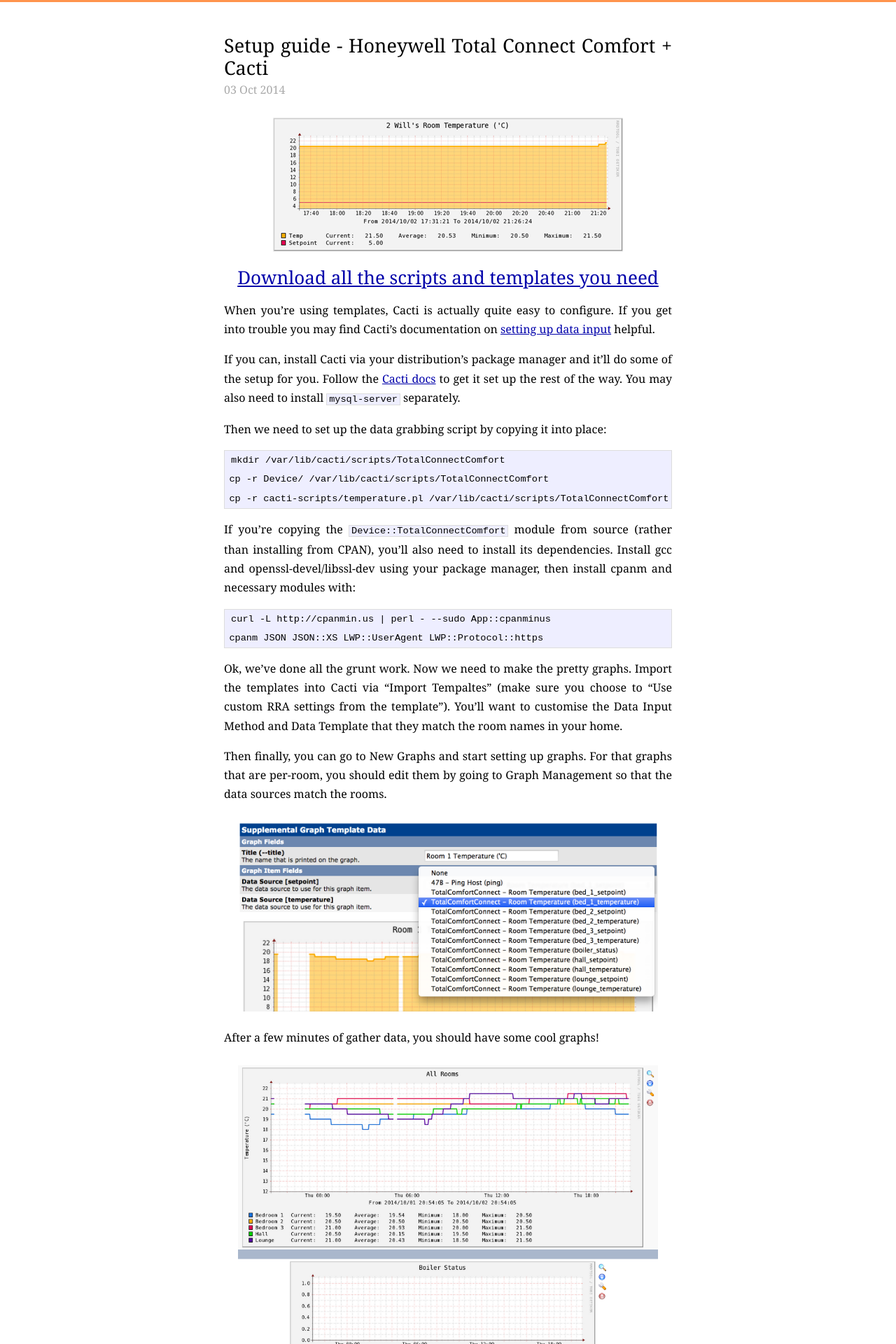
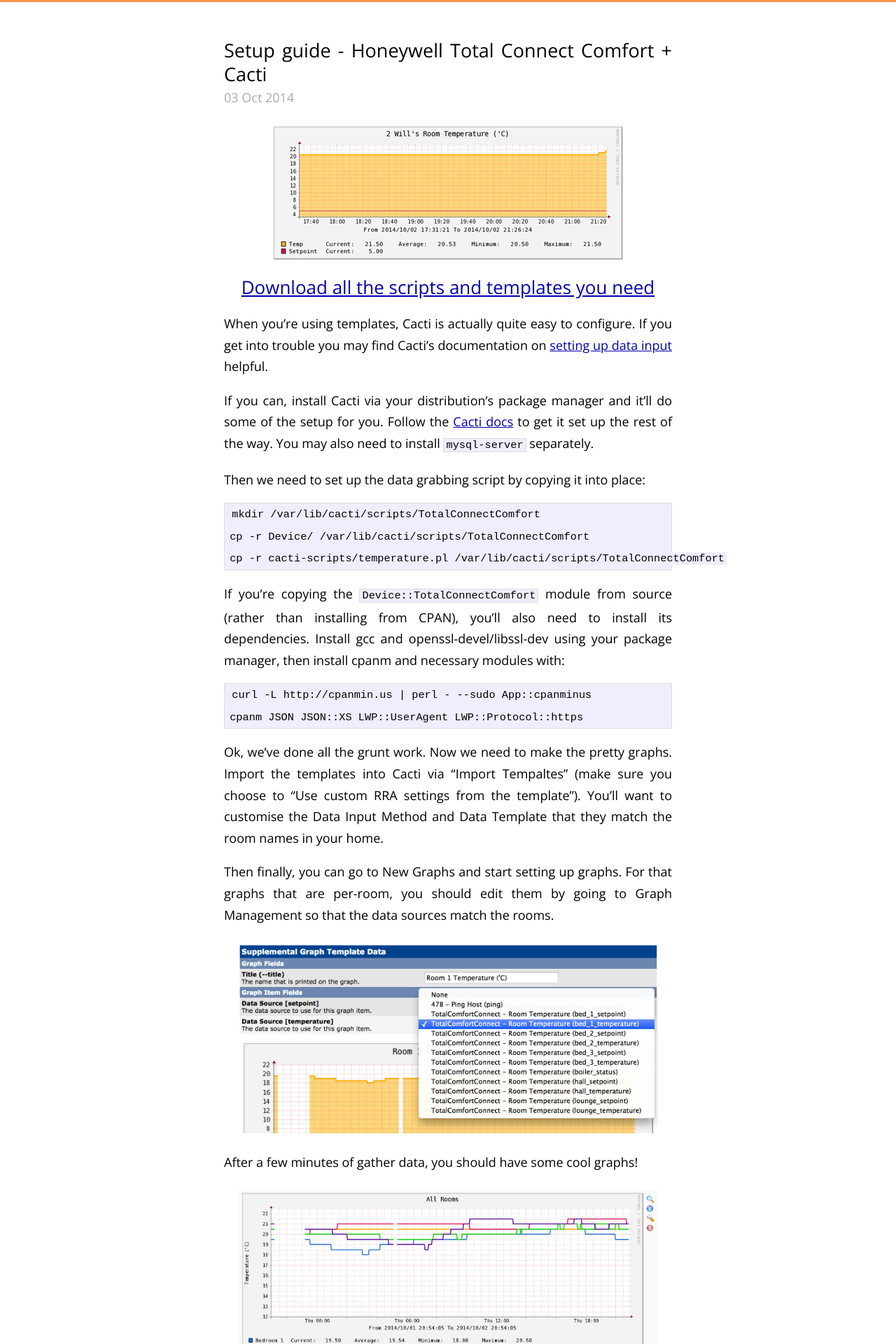
Before and after one commit to willdollman/willdollman.github.com, a Jekyll site: the page built from index.html, in a window 1280 px wide. Shown: the top 1920 px of the page at 70% size. Built offline with Jekyll 4.4.1, drawn with Linux system fonts in a browser that asks for light colours; the list of posts is cut into pages by our own code.

Commit message:
Change font to Open Sans and increase font size

```diff
--- a/_layouts/default.html
+++ b/_layouts/default.html
@@ -11,6 +11,9 @@
 
    <!-- Homepage CSS -->
    <link rel="stylesheet" href="/css/screen.css" type="text/css" media="screen, projection" />
+
+   <!-- External fonts -->
+   <link href='http://fonts.googleapis.com/css?family=Open+Sans:300,400' rel='stylesheet' type='text/css'>
 
    <script src="/javascript/retina.min.js"></script>
 
--- a/css/screen.css
+++ b/css/screen.css
@@ -18,8 +18,8 @@
 body {
   background-color: white;
   text-align: center;
-  font-family: Georgia, serif;
-  font-size: 16px;
+  font-family: 'Open Sans', serif;
+  font-size: 18px;
 }
 
 h1, h2, h3, h4, h5, h6 {
```
